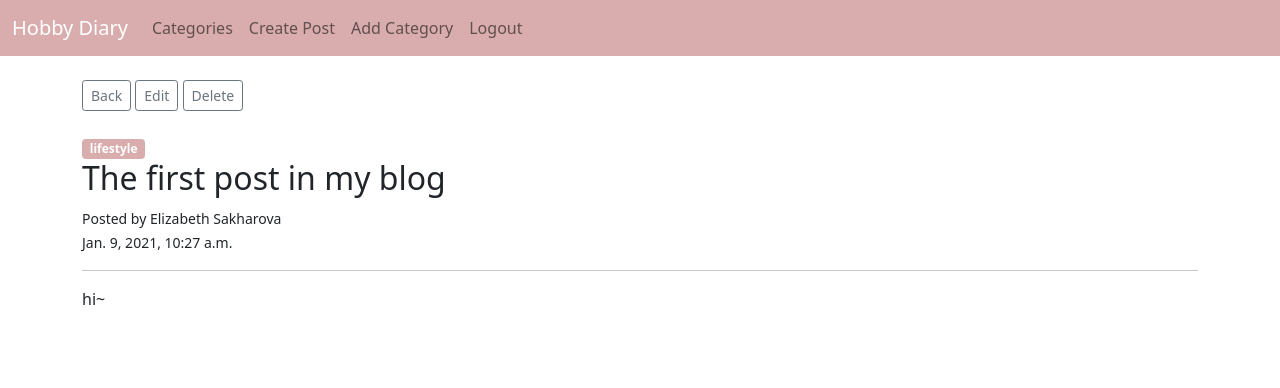
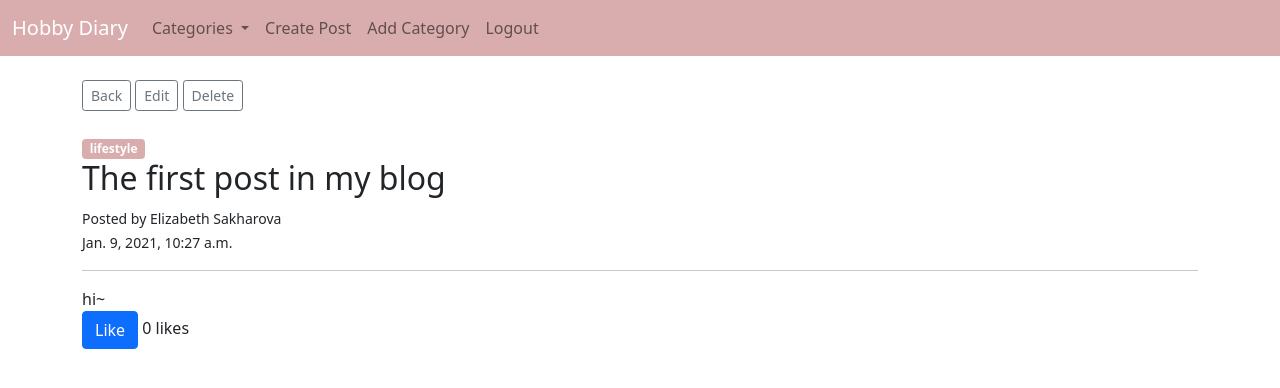
Before and after one commit to ElSugar/dev-internet-apps, a Django app: page /article/1 in a window 1280 px wide. Shown: the top 388 px of the page. Run offline with Django 3.2, Linux system fonts and the light colour scheme; a user stored in the database is signed in; data comes from the database, SQL or seed files in the repository; both versions use the stored data as it was after the commit.

Commit message:
like/unlike

```diff
--- a/home_project/ablog/theblog/models.py
+++ b/home_project/ablog/theblog/models.py
@@ -19,6 +19,10 @@ class Post(models.Model):
   body = models.TextField()
   date = models.DateTimeField(auto_now_add=True)
   category = models.CharField(max_length=255, default='lifestyle')
+  likes = models.ManyToManyField(User, related_name='blog_posts')
+
+  def total_likes(self):
+    return self.likes.count()
 
   def __str__(self):
     return str(self.title) + ' | ' + str(self.author)
--- a/home_project/ablog/theblog/templates/article_details.html
+++ b/home_project/ablog/theblog/templates/article_details.html
@@ -20,4 +20,16 @@
 <hr>
 {{ post.body|safe }}
 
+{% if user.is_authenticated %}
+<form action="{% url 'like-post' post.pk %}" method="POST">
+  {% csrf_token %}
+  {% if liked %}
+  <button type="submit" name="post_id" value="{{ post.id }}" class="btn btn-danger btn-small">Unliked</button>
+  {% else %}
+  <button type="submit" name="post_id" value="{{ post.id }}" class="btn btn-primary btn-small">Like</button>
+  {% endif %}
+  {% endif %}
+  {{ total_likes }} likes
+</form>
+<br><br>
 {% endblock %}
--- a/home_project/ablog/theblog/urls.py
+++ b/home_project/ablog/theblog/urls.py
@@ -1,6 +1,6 @@
 from django.urls import path
 from . import views
-from .views import HomeView, ArticleDetailView, AddPostView, UpdatePostView, DeletePostView, AddCategoryView, CategoryView, CategoryListView
+from .views import HomeView, ArticleDetailView, AddPostView, UpdatePostView, DeletePostView, AddCategoryView, CategoryView, CategoryListView, LikeView
 
 urlpatterns = [
     path('', HomeView.as_view(), name='home'),
@@ -8,7 +8,10 @@ urlpatterns = [
     path('create-post', AddPostView.as_view(), name='create-post'),
     path('article/<int:pk>/edit', UpdatePostView.as_view(), name='update-post'),
     path('article/<int:pk>/delete', DeletePostView.as_view(), name='delete-post'),
+
     path('category/<str:cats>', CategoryView, name='category'),
     path('category-list', CategoryListView, name='category-list'),
     path('add-category', AddCategoryView.as_view(), name='add-category'),
+
+    path('like/<int:pk>', LikeView, name='like-post'),
 ]
--- a/home_project/ablog/theblog/views.py
+++ b/home_project/ablog/theblog/views.py
@@ -1,8 +1,9 @@
-from django.shortcuts import render
+from django.shortcuts import render, get_object_or_404
 from django.views.generic import ListView, DetailView, CreateView, UpdateView, DeleteView
 from .models import Post, Category
 from .forms import PostForm, EditForm
-from django.urls import reverse_lazy
+from django.urls import reverse_lazy, reverse
+from django.http import HttpResponseRedirect
 
 
 class HomeView(ListView):
@@ -16,9 +17,37 @@ class HomeView(ListView):
     context['cat_menu'] = cat_menu
     return context
 
+def LikeView(request, pk):
+  post = get_object_or_404(Post, id=request.POST.get('post_id'))
+  liked = False
+  if post.likes.filter(id=request.user.id).exists():
+    post.likes.remove(request.user)
+    liked = False
+  else:
+    post.likes.add(request.user)
+    liked = True
+  return HttpResponseRedirect(reverse('article-detail', args=[str(pk)]))
+
 class ArticleDetailView(DetailView):
   model = Post
   template_name = 'article_details.html'
+
+  def get_context_data(self, *args, **kwargs):
+    cat_menu = Category.objects.all()
+    context = super(ArticleDetailView, self).get_context_data(*args, **kwargs)
+
+    stuff = get_object_or_404(Post, id=self.kwargs['pk'])
+    total_likes = stuff.total_likes()
+
+    liked = False
+    if stuff.likes.filter(id=self.request.user.id).exists():
+      liked = True
+
+    context['total_likes'] = total_likes
+    context['cat_menu'] = cat_menu
+    context['liked'] = liked
+
+    return context
 
 class AddPostView(CreateView):
   model = Post
```
Also changed, not shown: home_project/ablog/db.sqlite3, home_project/ablog/theblog/migrations/0003_post_likes.py (added).
